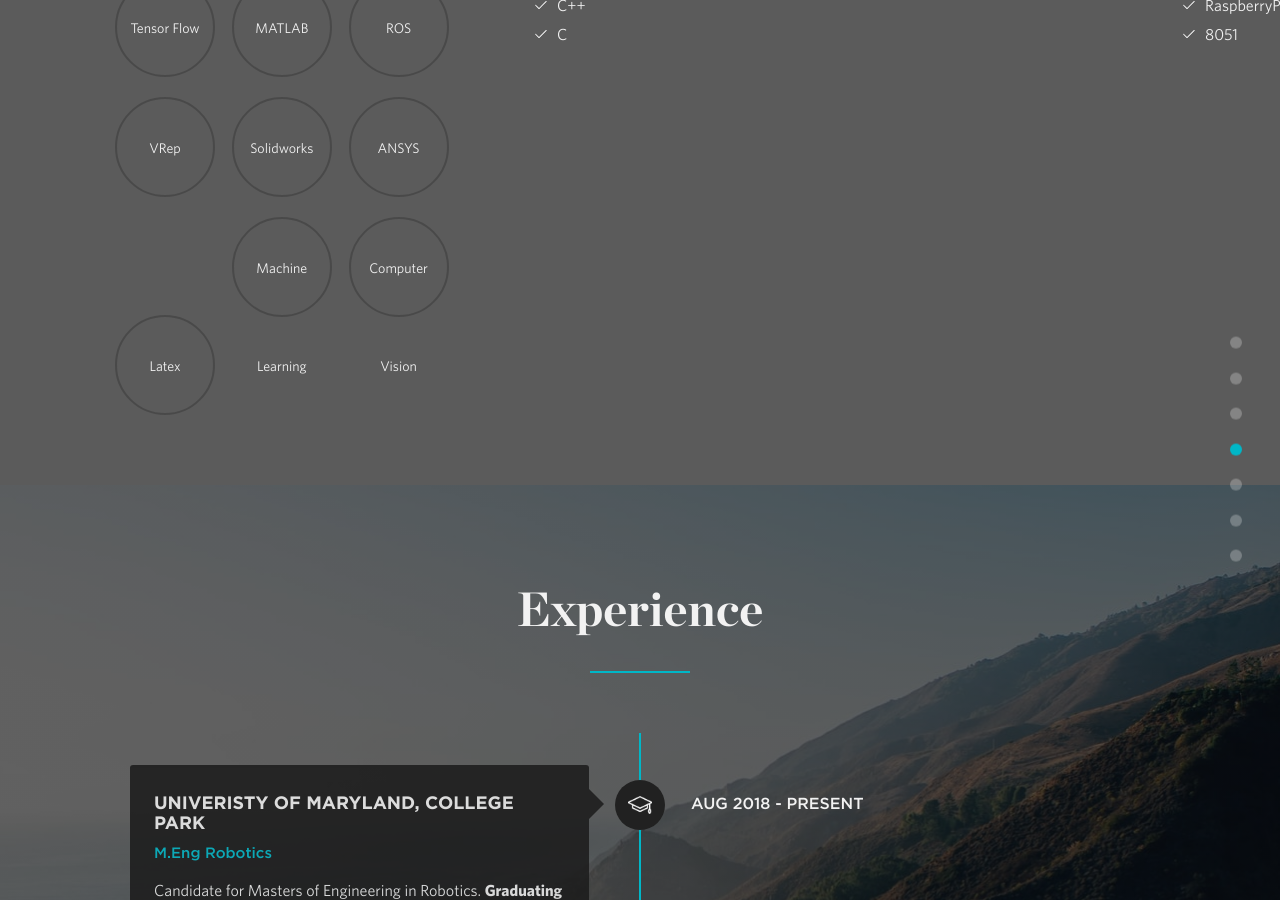
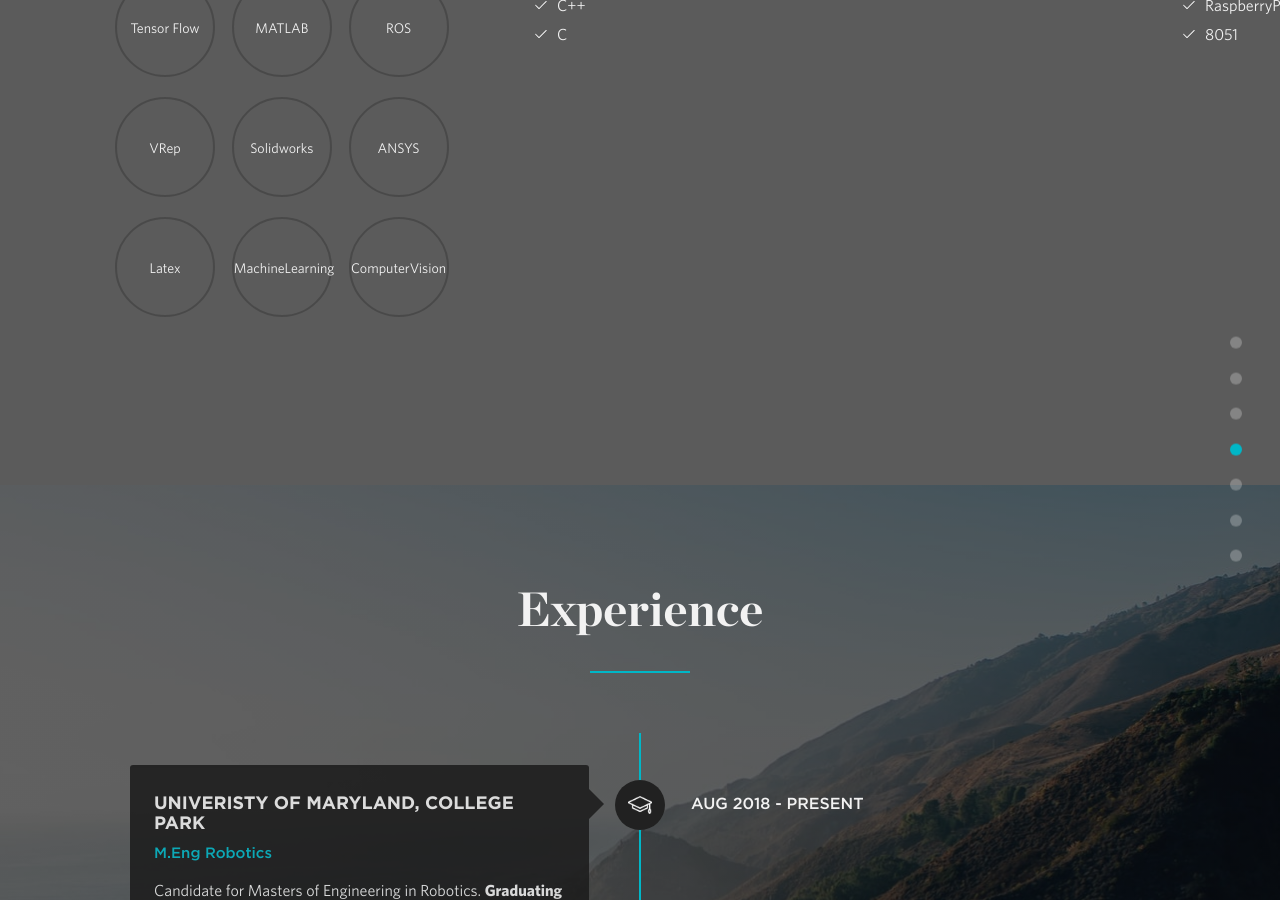
Before and after one commit to sgteja/trailsite.github.io, a Jekyll site: the page built from index.html, in a window 1280 px wide and 900 px high, scrolled down 2027 px. Built offline with Jekyll 4.4.1, drawn with Linux system fonts in a browser that asks for light colours; nearby versions of some CDN libraries.

Commit message:
ML and CompVis

```diff
--- a/_data/skills.yml
+++ b/_data/skills.yml
@@ -18,8 +18,8 @@ tools:
   - item: Solidworks
   - item: ANSYS
   - item: Latex
-  - item: Machine Learning
-  - item: Computer Vision
+  - item: MachineLearning
+  - item: ComputerVision
 
 electronics:
   - item: Arduino
```
